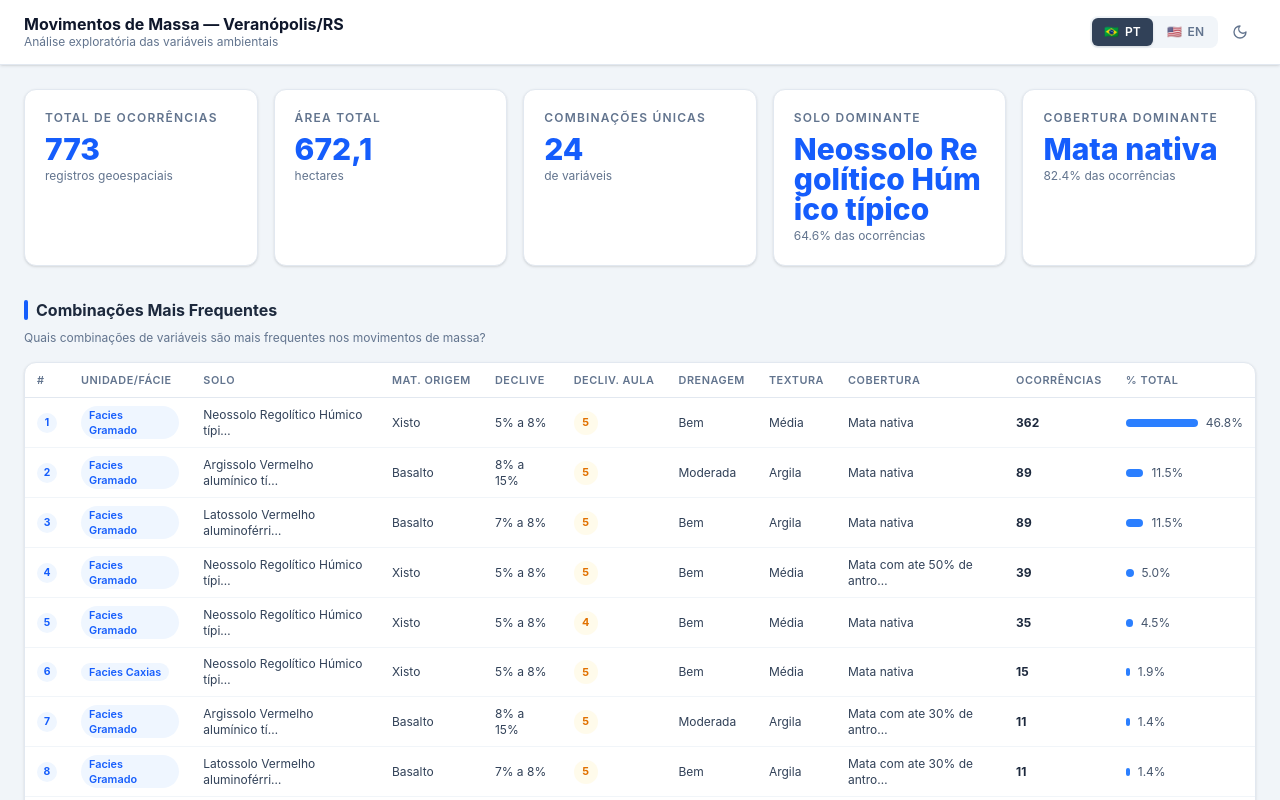
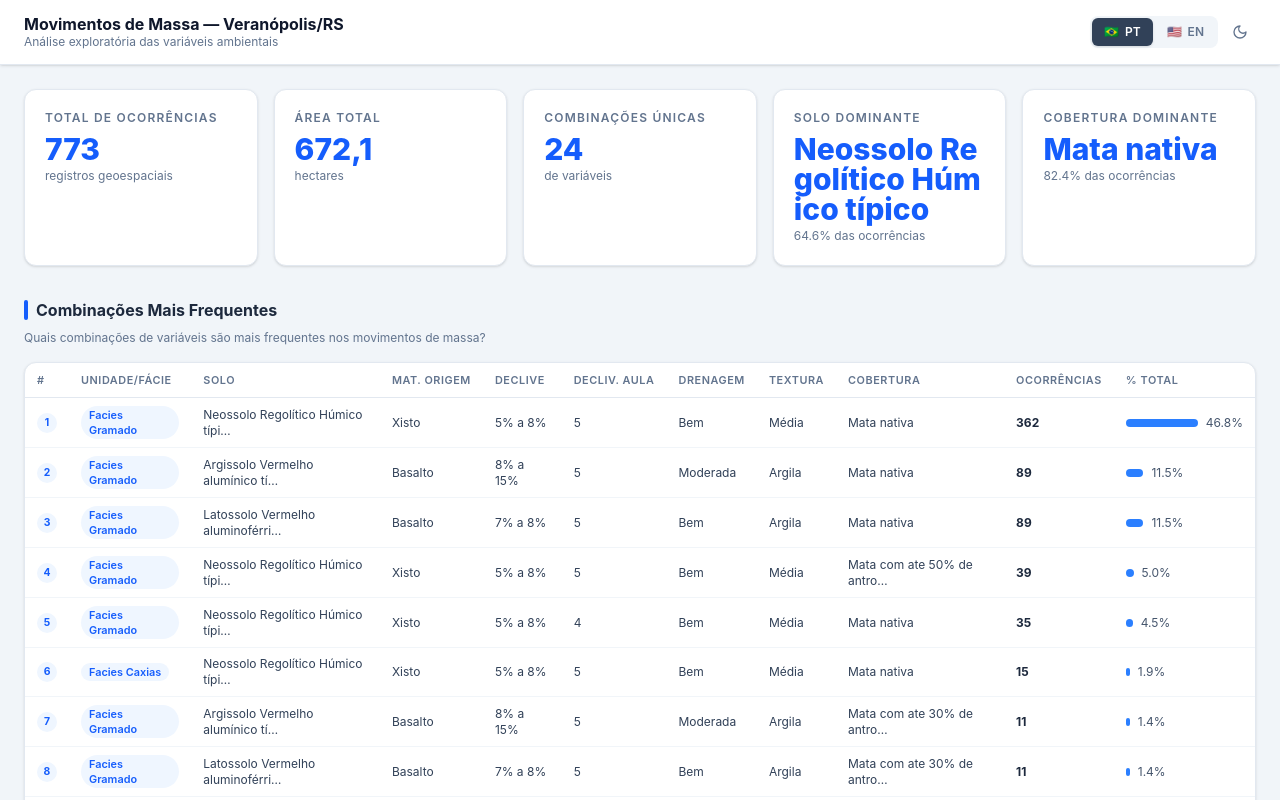
Before and after one commit to augustoaccorsi/mass-movement, a React (Vite) app: page / in a window 1280 px wide. Shown: the top 800 px of the page. Built offline with nearby package versions, Linux system fonts and the light colour scheme.

Commit message:
fix: remove highlight from Declividade Aula column in combinations table

```diff
--- a/src/components/CombinationsTable.tsx
+++ b/src/components/CombinationsTable.tsx
@@ -45,12 +45,8 @@ export function CombinationsTable({ combinations }: { combinations: CombinationI
               <td className="px-3 py-2 text-slate-700 dark:text-slate-300" title={c.solo}>{truncate(c.solo, 32)}</td>
               <td className="px-3 py-2 text-slate-700 dark:text-slate-300">{c.matOrigem}</td>
               <td className="px-3 py-2 text-slate-700 dark:text-slate-300">{c.declive}</td>
-              <td className="px-3 py-2">
-                {c.declivAula !== null ? (
-                  <span className="inline-flex items-center justify-center w-6 h-6 rounded-full bg-amber-50 dark:bg-amber-950 text-amber-600 dark:text-amber-400 text-[0.68rem] font-bold">
-                    {c.declivAula}
-                  </span>
-                ) : <span className="text-slate-400">—</span>}
+              <td className="px-3 py-2 text-slate-700 dark:text-slate-300">
+                {c.declivAula !== null ? c.declivAula : '—'}
               </td>
               <td className="px-3 py-2 text-slate-700 dark:text-slate-300">{c.drenagem}</td>
               <td className="px-3 py-2 text-slate-700 dark:text-slate-300">{c.textura}</td>
```
